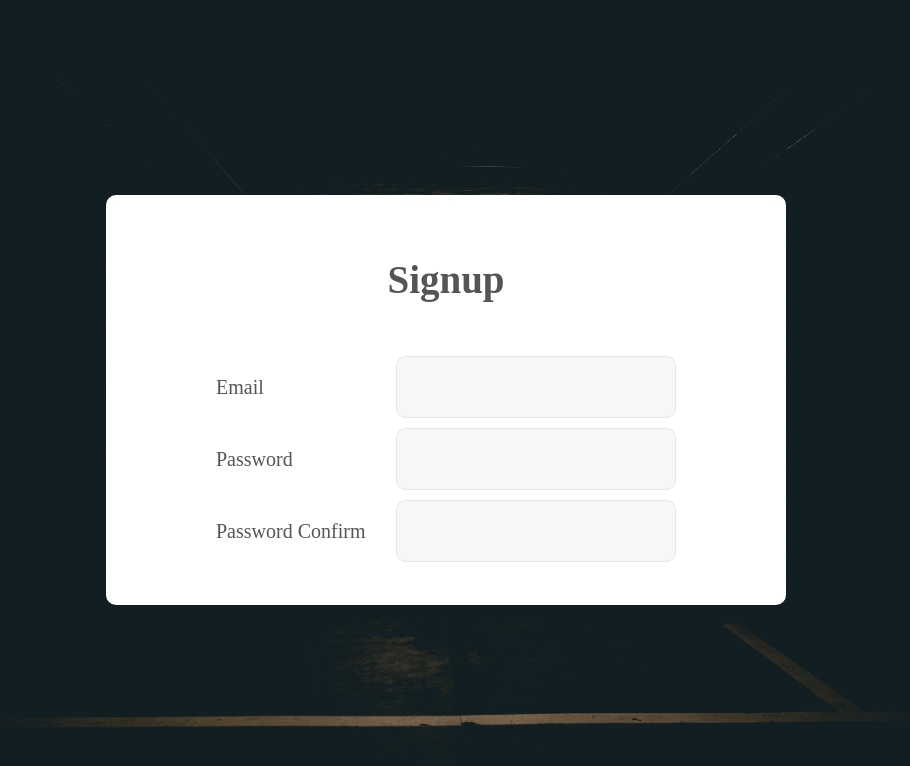
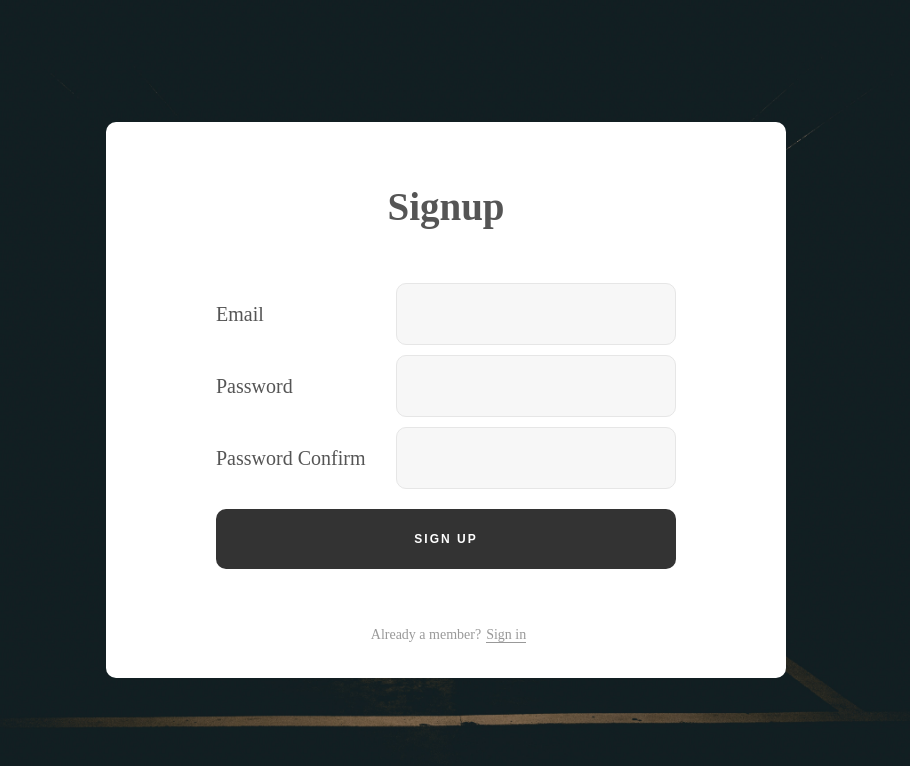
Before and after one commit to Tanuj-Choudhary/stream-polls, a React (Create React App) app: page /signup/creator in a window 1280 px wide. Shown: the top 766 px of the page, without its empty margins (194-1104 px from the left). Built offline with nearby package versions, Linux system fonts and the light colour scheme.

Commit message:
Added button and footer to Signup view

```diff
--- a/src/components/signup/SignUpView.jsx
+++ b/src/components/signup/SignUpView.jsx
@@ -1,4 +1,5 @@
 import React from 'react';
+import { Link } from 'react-router-dom';
 
 import Form from '../form/Form';
 import InputContainer from '../form/InputContainer';
@@ -54,6 +55,19 @@ function SignUpView({ onInputChange, fields, errors, onSubmit }) {
           errors={errors.passwordConfirm}
           onInputChange={onInputChange}
         />
+
+        <div className="form-btn">
+          <button onClick={onSubmit} className="btn action-btn">
+            Sign up
+          </button>
+        </div>
+
+        <div className="footer">
+          <span className="text-2">{footerText}</span>
+          <Link className="text-2 bb-1" to={footerLinkAddress}>
+            {footerLinkText}
+          </Link>
+        </div>
       </Form>
     </div>
   );
```
